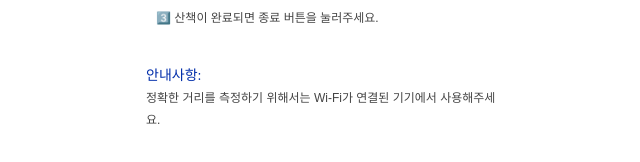
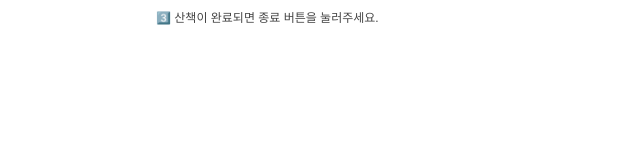
Before and after one commit to yunzzng/petple-front, a React (Vite) app: page /petwalk in a window 1280 px wide. Shown: the part 852-1014 px from the top of the page, without its empty margins (314-954 px from the left). After the commit the page ends 969 px from the top, so only its background shows below. Built offline with nearby package versions, Linux system fonts and the light colour scheme; no server answers; a web font is replaced by a local one.

Commit message:
펫 워킹 수정 중

```diff
--- a/src/pages/PetWalk/index.tsx
+++ b/src/pages/PetWalk/index.tsx
@@ -239,13 +239,6 @@ const PetWalk = () => {
           <li>3️⃣ 산책이 완료되면 종료 버튼을 눌러주세요.</li>
         </ul>
       </div>
-
-      <div className={styles.description}>
-        <span className={styles.description_span}>안내사항: </span>
-        <p className={styles.description_p}>
-          정확한 거리를 측정하기 위해서는 Wi-Fi가 연결된 기기에서 사용해주세요.
-        </p>
-      </div>
     </div>
   );
 };
```
